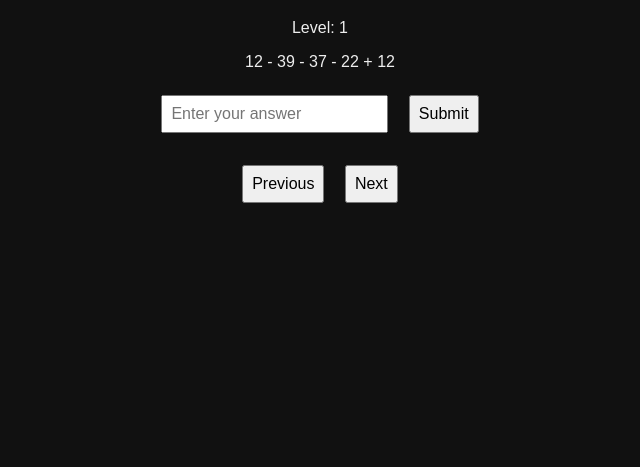
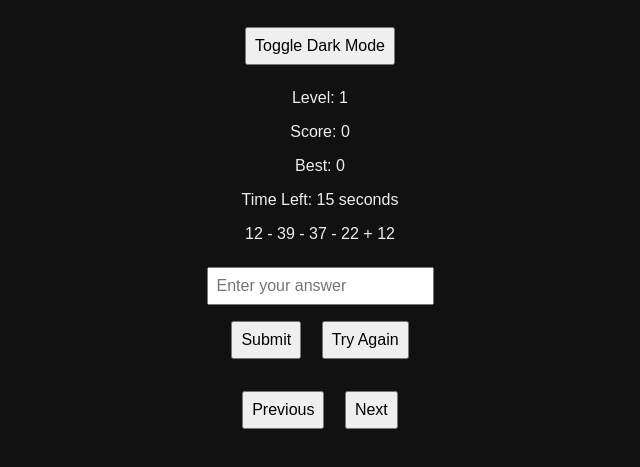
Before and after one commit to OnemanCircle/Light-Arthemetic, a plain HTML site: page index.html in a window 1280 px wide. Shown: the part 101-568 px from the top of the page, without its empty margins (320-960 px from the left). Drawn offline with Linux system fonts and the light colour scheme.

Commit message:
Update index.html

```diff
--- a/index.html
+++ b/index.html
@@ -4,21 +4,35 @@
   <meta charset="UTF-8" />
   <meta name="viewport" content="width=device-width, initial-scale=1.0"/>
   <title>Flash Mental Arithmetic</title>
-  <link rel="stylesheet" href="style.css"/>
+  <link rel="stylesheet" href="style.css" />
 </head>
 <body>
   <div class="container">
     <h1>Flash Mental Arithmetic</h1>
+
+    <button onclick="toggleDarkMode()">Toggle Dark Mode</button>
+
     <p>Level: <span id="level">1</span></p>
+    <p>Score: <span id="score">0</span></p>
+    <p>Best: <span id="bestScore">0</span></p>
+    <p>Time Left: <span id="timer">15</span> seconds</p>
+
     <p id="expression"></p>
     <input type="number" id="answer" placeholder="Enter your answer" />
-    <button onclick="checkAnswer()">Submit</button>
+
+    <div class="btn-row">
+      <button onclick="checkAnswer()">Submit</button>
+      <button onclick="tryAgain()">Try Again</button>
+    </div>
+
     <p id="result"></p>
-    <div>
+
+    <div class="btn-row">
       <button onclick="changeLevel(-1)">Previous</button>
       <button onclick="changeLevel(1)">Next</button>
     </div>
   </div>
+
   <script src="script.js"></script>
 </body>
 </html>
```
